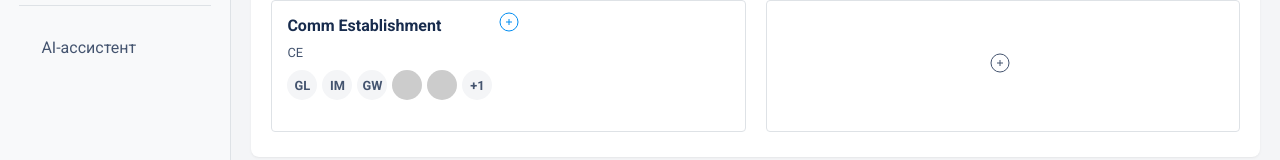
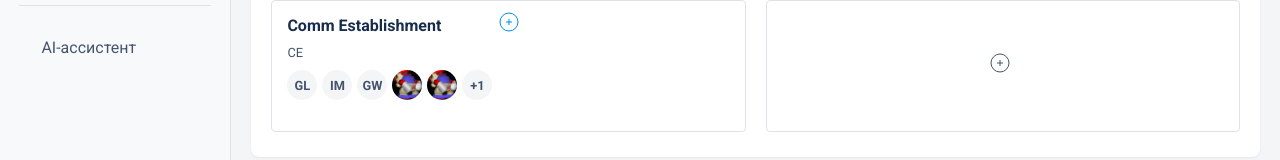
Before and after one commit to GanjaMember/CommEstablishment, a plain HTML site: page company.html in a window 1280 px wide. Shown: the part 379-539 px from the top of the page. Drawn offline with Linux system fonts and the light colour scheme.

Commit message:
feat: add profile images

```diff
--- a/company.html
+++ b/company.html
@@ -59,8 +59,8 @@
                                 <div class="employee-bubble">GL</div>
                                 <div class="employee-bubble">IM</div>
                                 <div class="employee-bubble">GW</div>
-                                <div class="employee-bubble avatar-bubble"></div>
-                                <div class="employee-bubble avatar-bubble"></div>
+                                <div class="employee-bubble user-avatar-photo"></div>
+                                <div class="employee-bubble user-avatar-photo"></div>
                                 <div class="employee-bubble">+1</div>
                                 <div class="new-employee-svg"><svg>
                                     <path d="M12 12m-9 0a9 9 0 1 0 18 0a9 9 0 1 0 -18 0"></path>
--- a/static/styles/company.css
+++ b/static/styles/company.css
@@ -132,8 +132,11 @@
     align-items: center;
 }
 
-.employee-bubble.avatar-bubble {
-    background-color: #ccc; /* Placeholder for avatar */
+.employee-bubble.user-avatar-photo {
+    background-image: url("../images/profile-image.jpg");
+    background-position: center;
+    background-size: cover;
+    background-repeat: no-repeat;
 }
 
 /* Project Card Empty State */
```
Also changed, not shown: static/images/profile-image.jpg (added).
